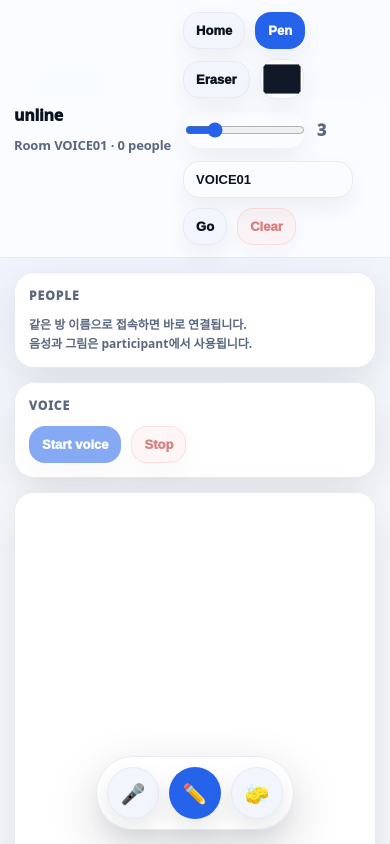
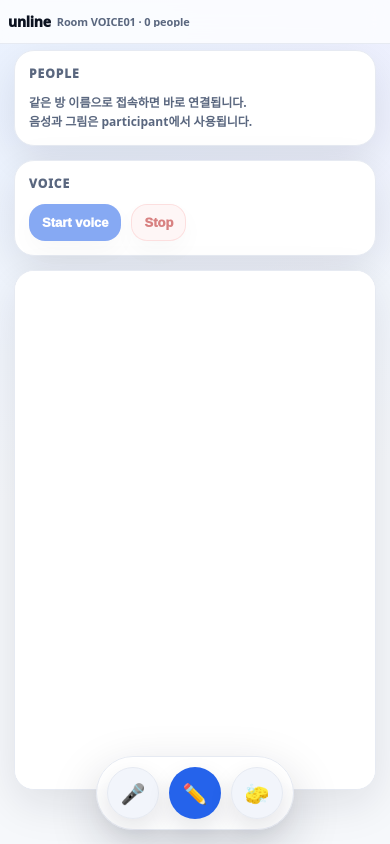
Before and after one commit to soycyj/unline, a website: page public/canvas.html in a window 390 px wide. Drawn offline with Linux system fonts and the light colour scheme; no server answers.

Commit message:
Update canvas.html

```diff
--- a/public/canvas.html
+++ b/public/canvas.html
@@ -244,6 +244,43 @@
       .right .desktopTools{display:none}
       .wrap{padding-bottom:86px}
     }
+/* =========================
+   MOBILE TOPBAR COMPRESSION
+   ========================= */
+@media (max-width: 768px) {
+
+  .topbar {
+    padding: 4px 8px;
+    min-height: 44px;
+  }
+
+  .left {
+    flex-wrap: nowrap;
+    gap: 6px;
+  }
+
+  .brand {
+    font-size: 14px;
+    line-height: 1;
+  }
+
+  .roomLine {
+    font-size: 11px;
+    line-height: 1;
+    white-space: nowrap;
+    overflow: hidden;
+    text-overflow: ellipsis;
+    max-width: 160px;
+  }
+
+  .desktopTools {
+    display: none !important;
+  }
+
+  .wrap {
+    padding-top: 6px;
+  }
+}
   </style>
 </head>
 <body>
```
